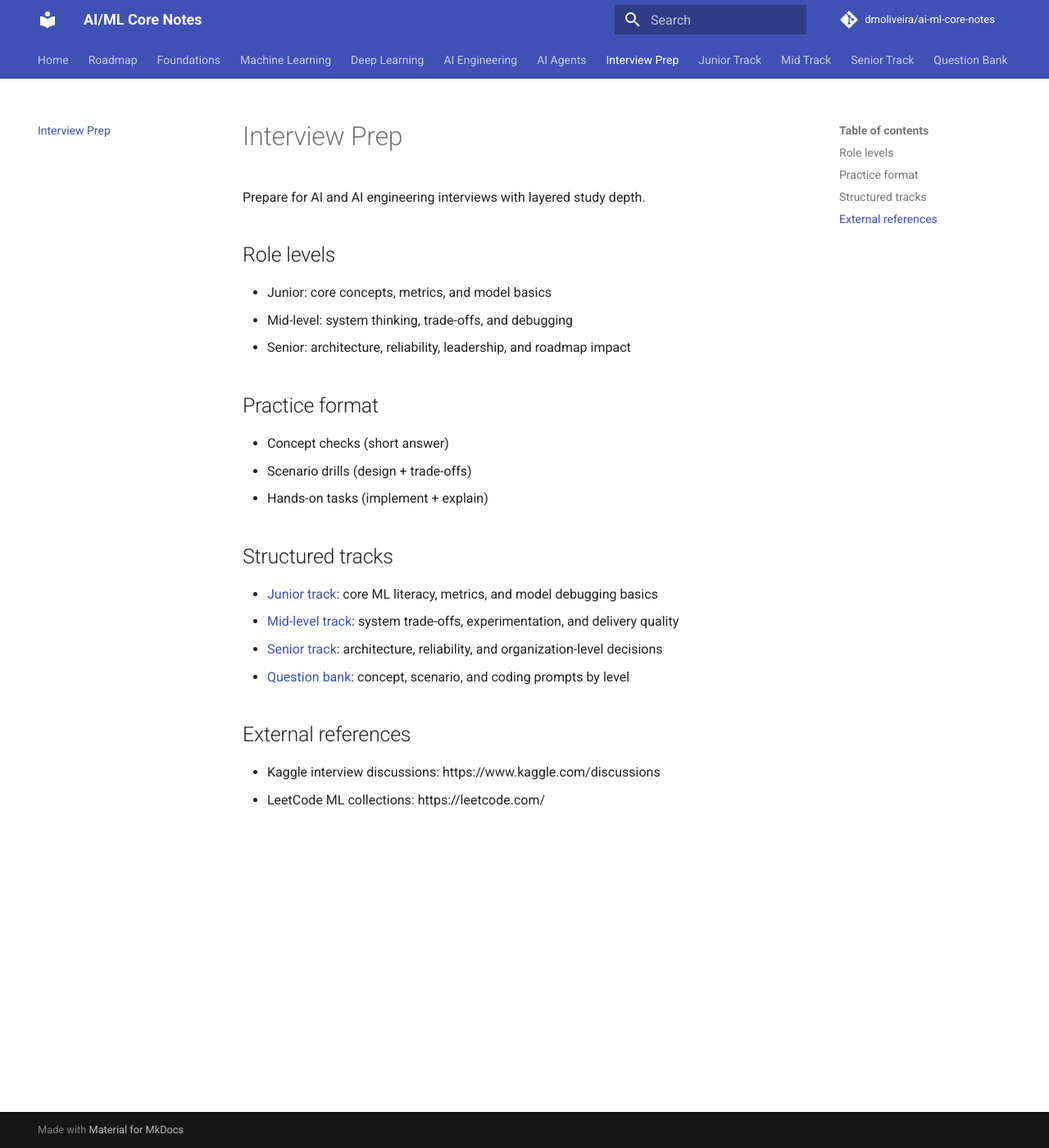
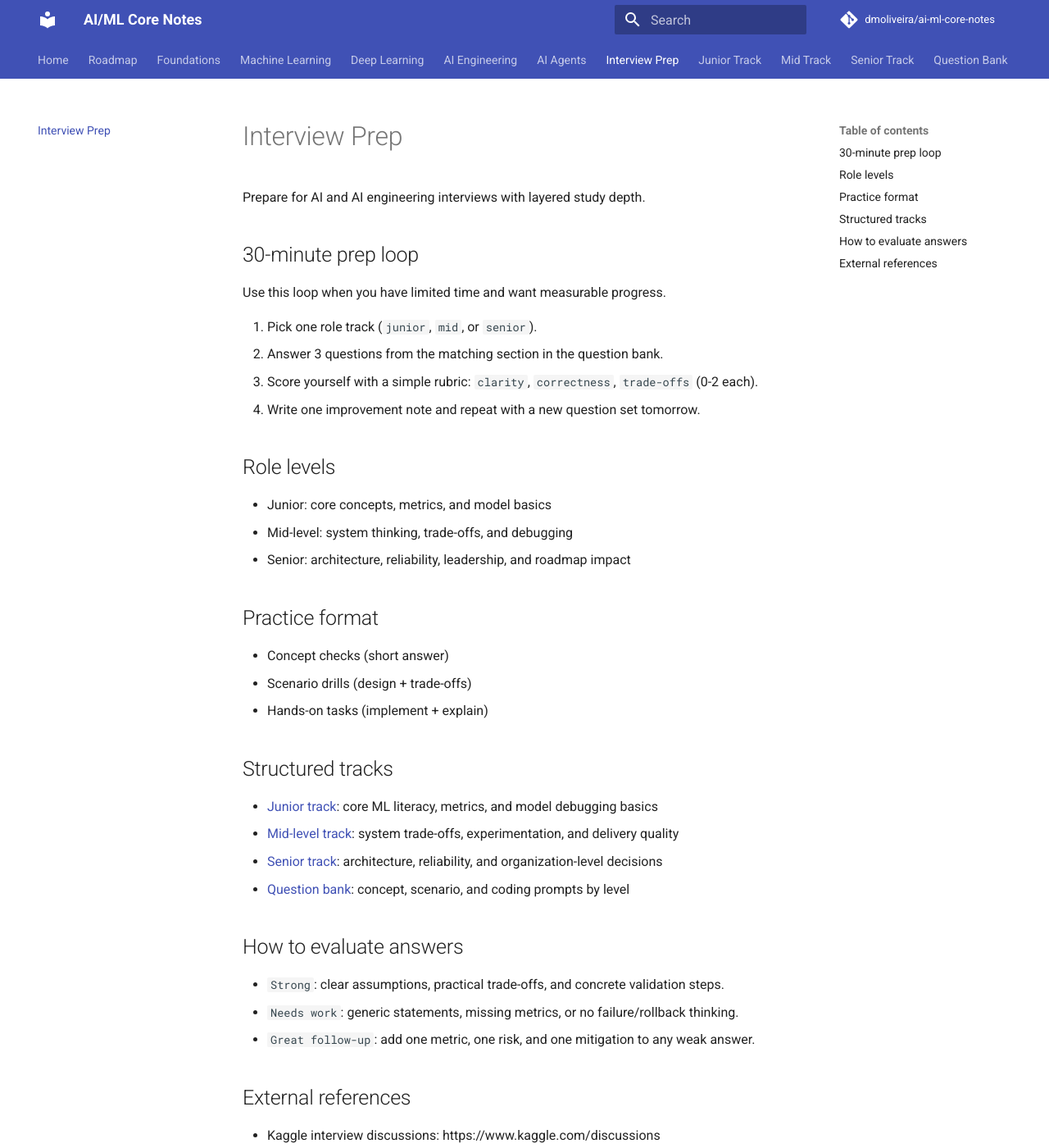
Before and after one commit to dmoliveira/ai-ml-core-notes, an MkDocs documentation site: the page built from docs/interview-prep/index.md, in a window 1280 px wide and 1400 px high. Shown: the whole window at 82% size. Built offline with MkDocs 1.6.1 and Material for MkDocs 9.7.7, drawn with Linux system fonts in a browser that asks for light colours; comment, search, counter and statistics services are not loaded.

Commit message:
Refine interview-prep tracks with practice loop and answer rubric

```diff
--- a/docs/interview-prep/index.md
+++ b/docs/interview-prep/index.md
@@ -1,6 +1,15 @@
 # Interview Prep
 
 Prepare for AI and AI engineering interviews with layered study depth.
+
+## 30-minute prep loop
+
+Use this loop when you have limited time and want measurable progress.
+
+1. Pick one role track (`junior`, `mid`, or `senior`).
+2. Answer 3 questions from the matching section in the question bank.
+3. Score yourself with a simple rubric: `clarity`, `correctness`, `trade-offs` (0-2 each).
+4. Write one improvement note and repeat with a new question set tomorrow.
 
 ## Role levels
 
@@ -21,6 +30,12 @@ Prepare for AI and AI engineering interviews with layered study depth.
 - [Senior track](senior.md): architecture, reliability, and organization-level decisions
 - [Question bank](question-bank.md): concept, scenario, and coding prompts by level
 
+## How to evaluate answers
+
+- `Strong`: clear assumptions, practical trade-offs, and concrete validation steps.
+- `Needs work`: generic statements, missing metrics, or no failure/rollback thinking.
+- `Great follow-up`: add one metric, one risk, and one mitigation to any weak answer.
+
 ## External references
 
 - Kaggle interview discussions: https://www.kaggle.com/discussions
```
Also changed, not shown: docs/interview-prep/junior.md (+6 -0 lines), docs/interview-prep/mid.md (+6 -0 lines), docs/interview-prep/question-bank.md (+13 -0 lines), docs/interview-prep/senior.md (+6 -0 lines).
